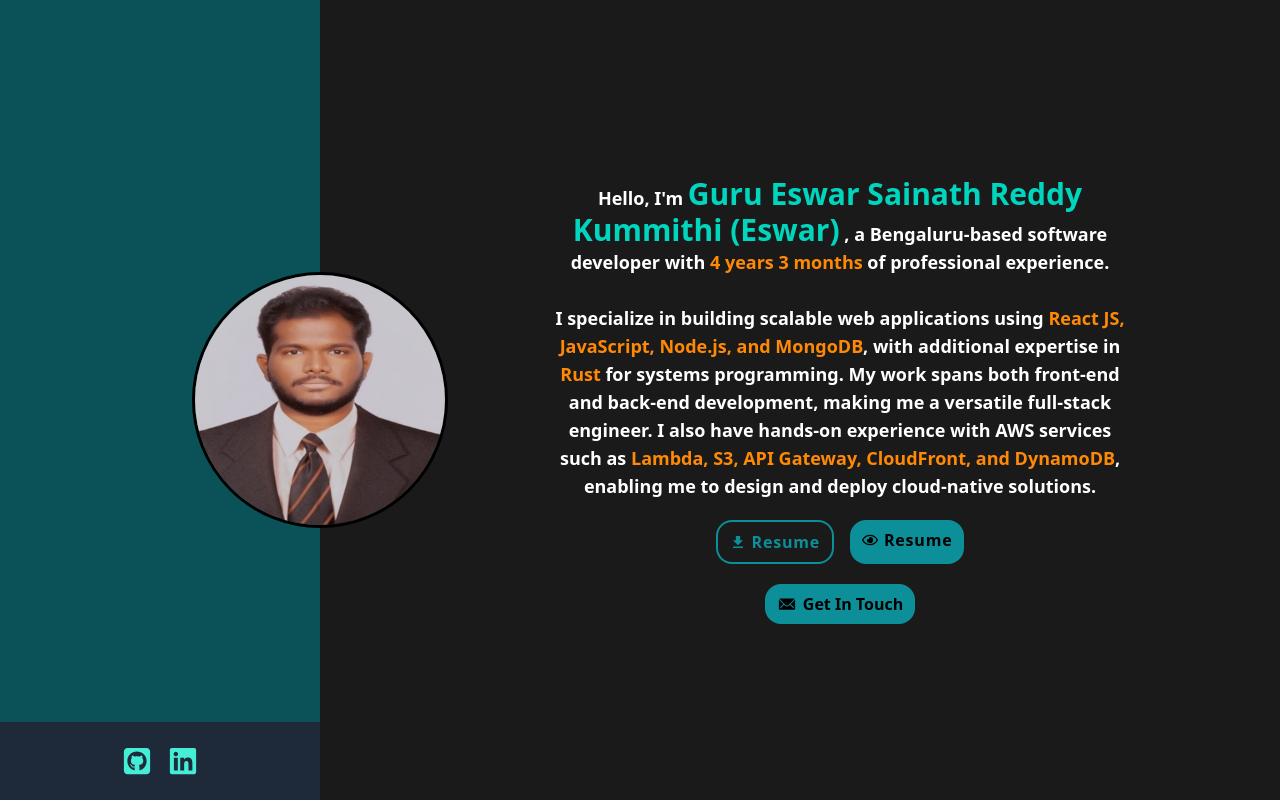
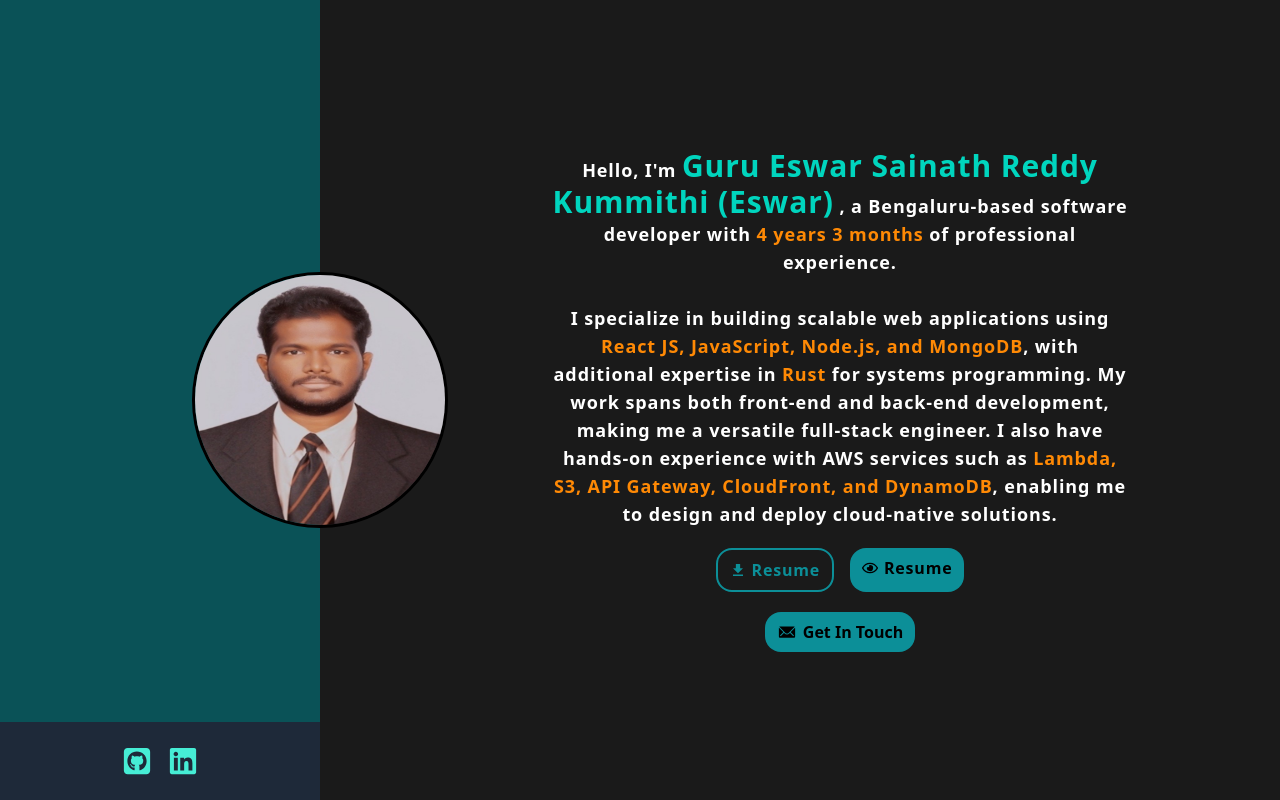
Before and after one commit to Eswar2103/eswar-portfolio, a React (Vite) app: page / in a window 1280 px wide. Shown: the top 800 px of the page. Built offline with nearby package versions, Linux system fonts and the light colour scheme.

Commit message:
Project section basic design changes

```diff
--- a/src/AppLayout.jsx
+++ b/src/AppLayout.jsx
@@ -5,9 +5,7 @@ import Footer from "./Pages/Footer";
 function AppLayout() {
   return (
     <>
-      {/* <Header /> */}
       <Outlet />
-      {/* <Footer /> */}
     </>
   );
 }
--- a/src/components/Intro.jsx
+++ b/src/components/Intro.jsx
@@ -57,7 +57,7 @@ function MobileIntro({ exp }) {
         <div className="flex justify-center items-center">
           <SocialMediaButtons />
         </div>
-        <div className="text-white px-5 text-center">
+        <div className="text-white px-5 text-center tracking-wider">
           <Introtext exp={exp} />
         </div>
         <AdditionalButtons />
@@ -77,7 +77,7 @@ function DesktopIntro({ exp }) {
         </div>
         <div className="col-span-3 bg-[#1A1A1A]">
           <div className="flex flex-col justify-center items-center h-full gap-5">
-            <div className="w-[60%] text-white text-center font-bold text-lg ml-20">
+            <div className="w-[60%] text-white text-center font-bold text-lg ml-20 tracking-wider">
               <Introtext exp={exp} />
             </div>
             <AdditionalButtons />
--- a/src/components/Journey.jsx
+++ b/src/components/Journey.jsx
@@ -52,7 +52,7 @@ function Journey({ itemsRef, activeElement }) {
           <div key={d.title} className="relative">
             <div
               ref={(el) => (itemsRef.current[i] = el)}
-              className={`absolute left-[1.4%] top-8 w-4 h-4 rounded-full  ${i == activeElement ? "bg-teal-500" : "bg-teal-200"} ${d.type}`}
+              className={`absolute left-[1.2%] md:left-[1.7%] top-8 w-4 h-4 rounded-full  ${i == activeElement ? "bg-teal-500" : "bg-teal-200"} ${d.type}`}
             ></div>
             <div
               className={`ml-10 text-gray-100 font-bold px-3 py-2 rounded-lg shadow-lg border w-[300px] sm:w-[340px] backdrop-blur ${i == activeElement ? "border-teal-400 border-2" : "border-teal-400/50 blur-[4px]"}`}
--- a/src/components/Projects.jsx
+++ b/src/components/Projects.jsx
@@ -69,6 +69,7 @@ function Projects() {
       </div>
       <Projectsgrid projects={projectsOverview} />
     </div>
+    // <div className="bg-[#1A1A1A] mt-25">Projects</div>
   );
 }
 
--- a/src/index.css
+++ b/src/index.css
@@ -35,7 +35,7 @@ body {
 }
 
 #map-g > path {
-  fill: #1d2d43;
+  fill: #29466b;
 }
 
 .land {
```
